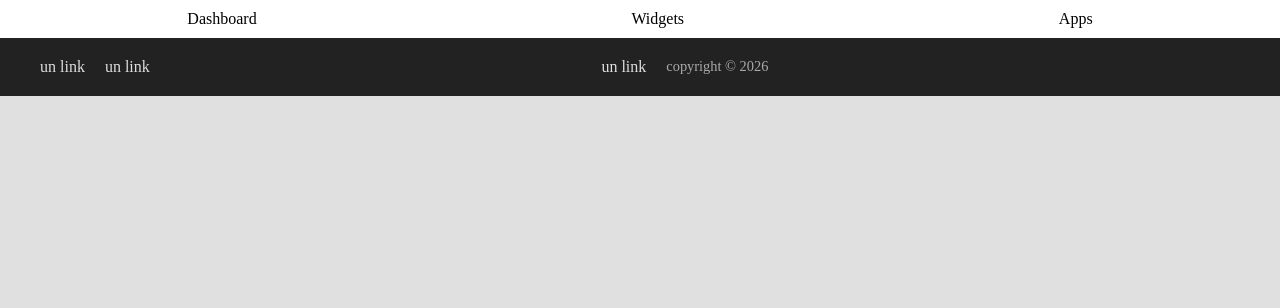
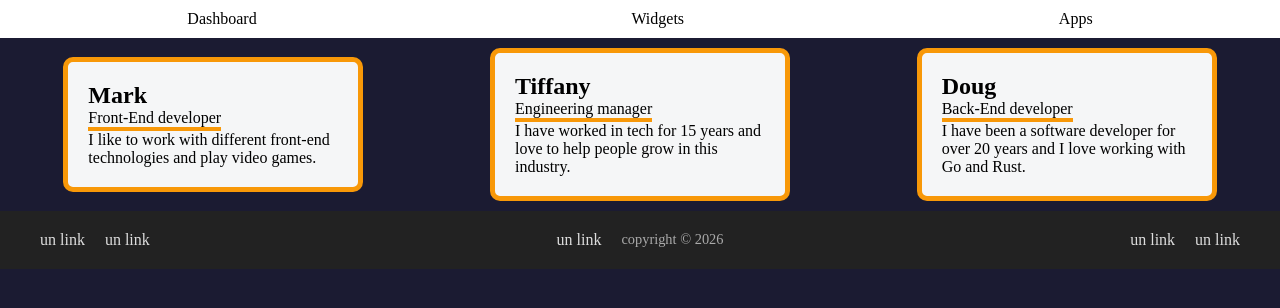
Before and after one commit to LucianoCipolla/ReactExercises, a React (Vite) app in the folder ResusableMegaNavbar/: page / in a window 1280 px wide. Shown: the top 308 px of the page. Built offline with nearby package versions, Linux system fonts and the light colour scheme.

Commit message:
agregando unas cards, es una locura react, aprendiendo a usar props y map para listar arrays en el dom

```diff
--- a/ResusableMegaNavbar/src/App.jsx
+++ b/ResusableMegaNavbar/src/App.jsx
@@ -1,9 +1,11 @@
 import { Navbar } from "./Navbar"
 import { Footer } from "./Footer"
+import { App as Card } from "./Card"
 function App() {
   return (
     <div>
       <Navbar />
+      <Card />
       <Footer />
     </div>
   )
--- /dev/null
+++ b/ResusableMegaNavbar/src/Card.jsx
@@ -0,0 +1,44 @@
+export function Card({ name, title, bio }) {
+  return (
+    <div className="card">
+      <h2>{name}</h2>
+      <p className="card-title">{title}</p>
+      <p>{bio}</p>
+    </div>
+  )
+}
+
+export function App() {
+  const profiles = [
+    {
+      id: 1,
+      name: "Mark",
+      title: "Front-End developer",
+      bio: "I like to work with different front-end technologies and play video games."
+    },
+    {
+      id: 2,
+      name: "Tiffany",
+      title: "Engineering manager",
+      bio: "I have worked in tech for 15 years and love to help people grow in this industry."
+    },
+    {
+      id: 3,
+      name: "Doug",
+      title: "Back-End developer",
+      bio: "I have been a software developer for over 20 years and I love working with Go and Rust."
+    }
+  ];
+  return (
+    <div className="flex-container">
+      {profiles.map((profile) => (
+        <Card
+          key={profile.id}
+          name={profile.name}
+          title={profile.title}
+          bio={profile.bio}
+        />
+      ))}
+    </div>
+  );
+}
--- a/ResusableMegaNavbar/src/Footer.jsx
+++ b/ResusableMegaNavbar/src/Footer.jsx
@@ -10,8 +10,8 @@ export function Footer(){
         <li><p> copyright © {new Date().getFullYear()}</p></li>
       </ul>
       <ul>
-        <li></li>
-        <li></li>
+        <li><a href="#">un link</a></li>
+        <li><a href="#">un link</a></li>
       </ul>
     </footer>
   )
--- a/ResusableMegaNavbar/src/index.css
+++ b/ResusableMegaNavbar/src/index.css
@@ -85,6 +85,46 @@ button:hover {
   opacity: 1;
 }
 
+
+:root {
+  --dark-grey: #1b1b32;
+  --light-grey: #f5f6f7;
+  --dark-orange: #f89808;
+}
+
+body {
+  background-color: var(--dark-grey);
+}
+
+.flex-container {
+  display: flex;
+  flex-wrap: wrap;
+  justify-content: space-around;
+  align-items: center;
+}
+
+.card {
+  border: 5px solid var(--dark-orange);
+  border-radius: 10px;
+  width: 100%;
+  padding: 20px;
+  margin: 10px 0;
+  background-color: var(--light-grey);
+}
+
+.card-title {
+  border-bottom: 4px solid var(--dark-orange);
+  width: fit-content;
+}
+
+@media (min-width: 768px) {
+  .card {
+    width: 300px;
+  }
+}
+
+
+
 footer {
   background-color: #222;
   color: #fff;
```
